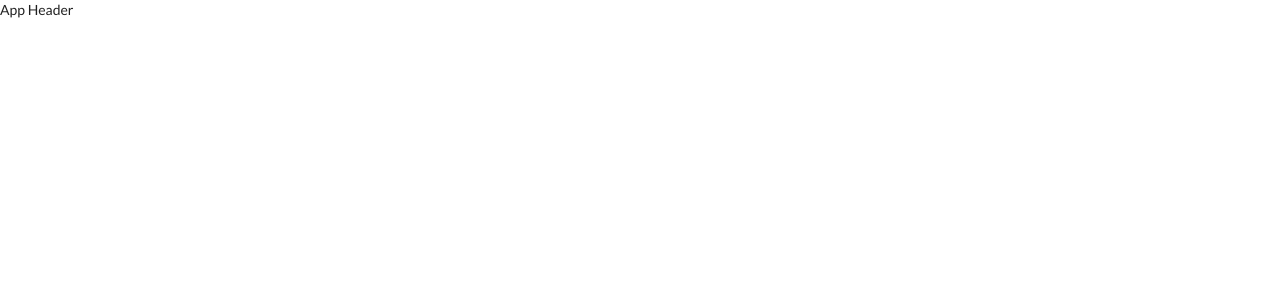
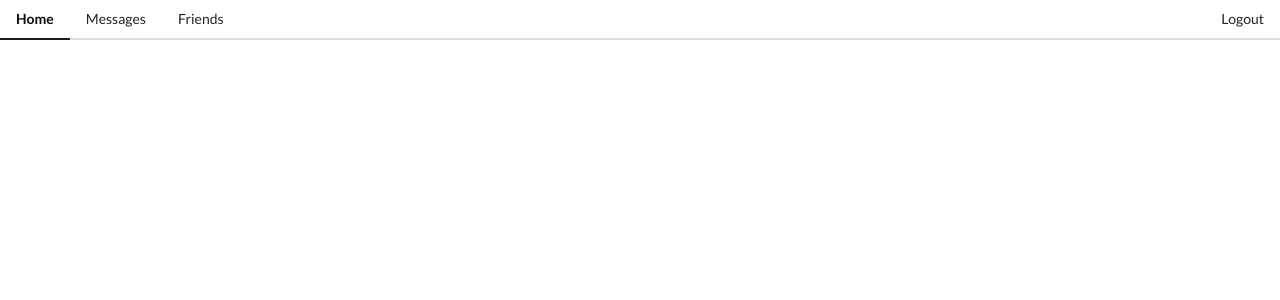
Before and after one commit to Aziz-Karamiani/vuejs-image-uploader, a Vue app: page / in a window 1280 px wide. Shown: the top 300 px of the page. Built offline with nearby package versions, Linux system fonts and the light colour scheme.

Commit message:
Header Template

```diff
--- a/src/components/AppHeader.vue
+++ b/src/components/AppHeader.vue
@@ -1,10 +1,25 @@
 <template>
-  <div>App Header</div>
+  <div class="ui secondary pointing menu">
+    <a class="active item">
+      Home
+    </a>
+    <a class="item">
+      Messages
+    </a>
+    <a class="item">
+      Friends
+    </a>
+    <div class="right menu">
+      <a class="ui item">
+        Logout
+      </a>
+    </div>
+  </div>
 </template>
 
 <script>
 export default {
-name: "AppHeader"
+  name: "AppHeader"
 }
 </script>
 
```
